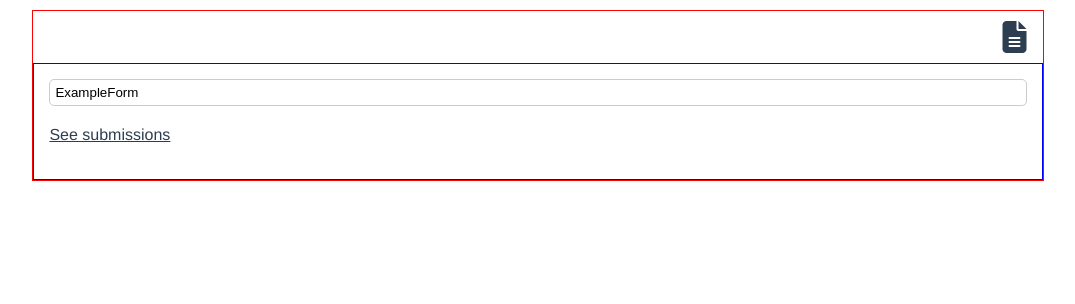
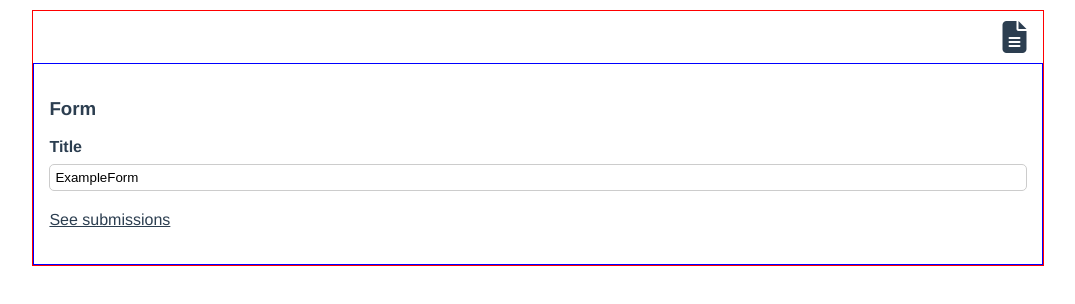
Before and after one commit to wurde/formlight, a Vue app in the folder client/: page / in a window 1280 px wide. Shown: the top 304 px of the page, without its empty margins (102-1177 px from the left). Built offline with nearby package versions, Linux system fonts and the light colour scheme.

Commit message:
Bold form labels

```diff
--- a/client/src/components/Form.vue
+++ b/client/src/components/Form.vue
@@ -1,7 +1,9 @@
 <template>
   <section class="form-section">
     <div v-show="isEditing" class="editable">
-      <input type="text" name="title" v-model="title" autofocus />
+      <h3>Form</h3>
+      <label for="form-title">Title</label>
+      <input id="form-title" type="text" name="title" v-model="title" autofocus />
     </div>
 
     <div v-show="!isEditing" class="display">
@@ -42,7 +44,12 @@ input {
   padding: 5px;
   border-radius: 5px;
   border: 1px solid #CCC;
+  margin-top: 8px;
   outline: none;
+}
+
+label {
+  font-weight: bold;
 }
 
 nav {
```
